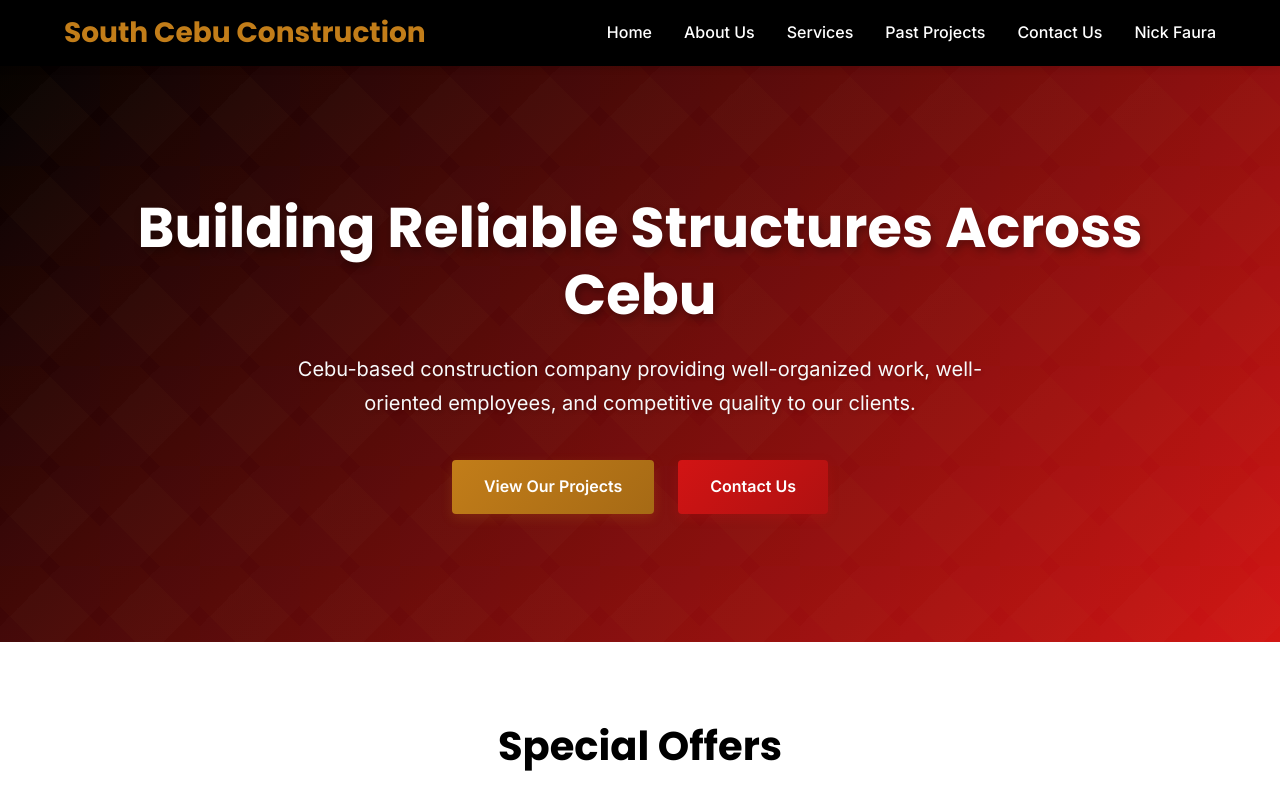
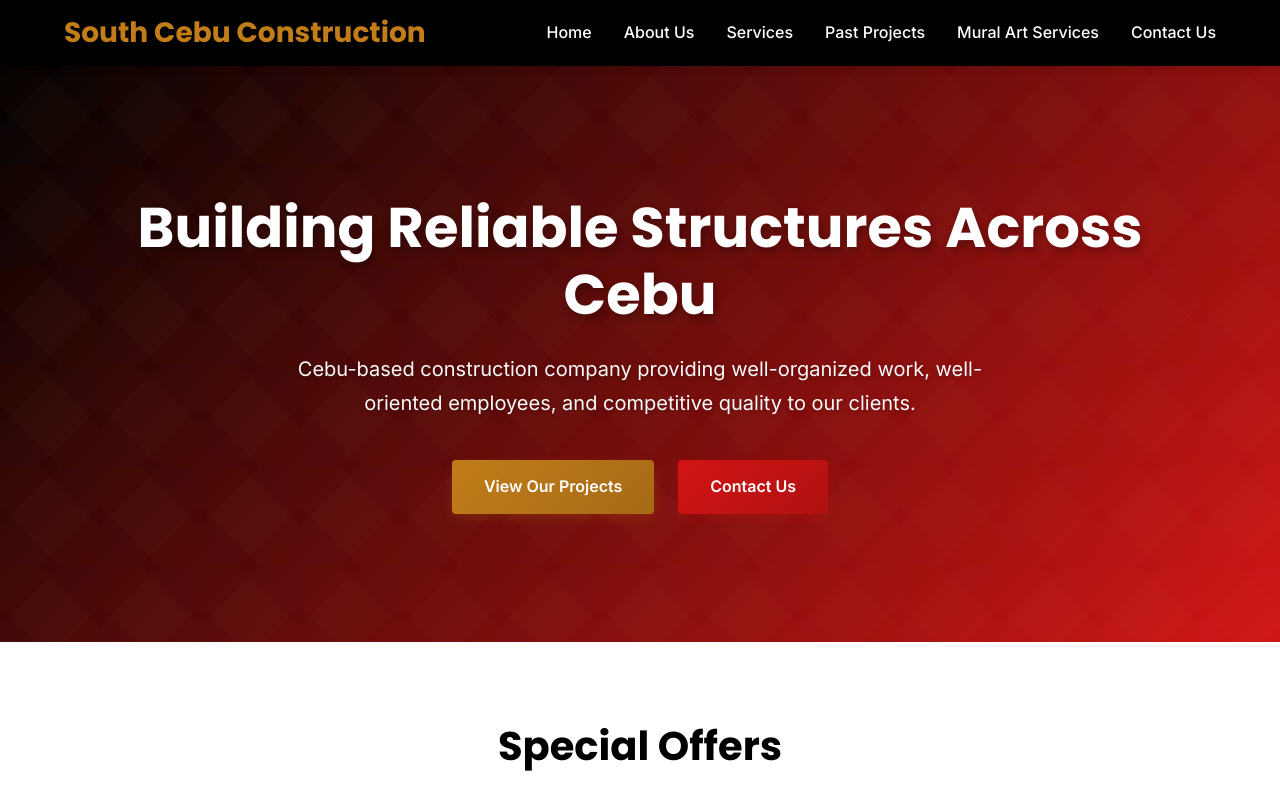
Before and after one commit to Nagazta/construction, a React (Vite) app: page / in a window 1280 px wide. Shown: the top 791 px of the page. Built offline with nearby package versions, Linux system fonts and the light colour scheme; no server answers.

Commit message:
feat: change the name nick to mural

```diff
--- a/src/App.jsx
+++ b/src/App.jsx
@@ -20,7 +20,7 @@ function App() {
           <Route path="/services" element={<Services />} />
           <Route path="/projects" element={<Projects />} />
           <Route path="/contact" element={<Contact />} />
-          <Route path="/nick-faura" element={<NickFaura />} />
+          <Route path="/mural-art-services" element={<NickFaura />} />
         </Routes>
         <Footer />
       </div>
--- a/src/components/Navbar.jsx
+++ b/src/components/Navbar.jsx
@@ -13,8 +13,8 @@ function Navbar() {
           <li><Link to="/about">About Us</Link></li>
           <li><Link to="/services">Services</Link></li>
           <li><Link to="/projects">Past Projects</Link></li>
+          <li><Link to="/mural-art-services">Mural Art Services</Link></li>
           <li><Link to="/contact">Contact Us</Link></li>
-          <li><Link to ="/nick-faura">Nick Faura</Link></li>
         </ul>
       </div>
     </nav>
```
